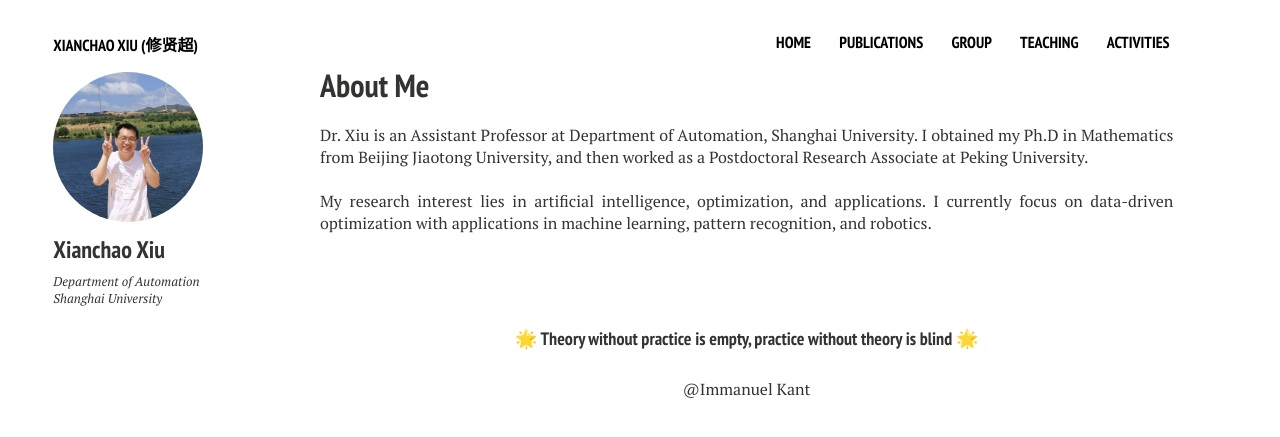
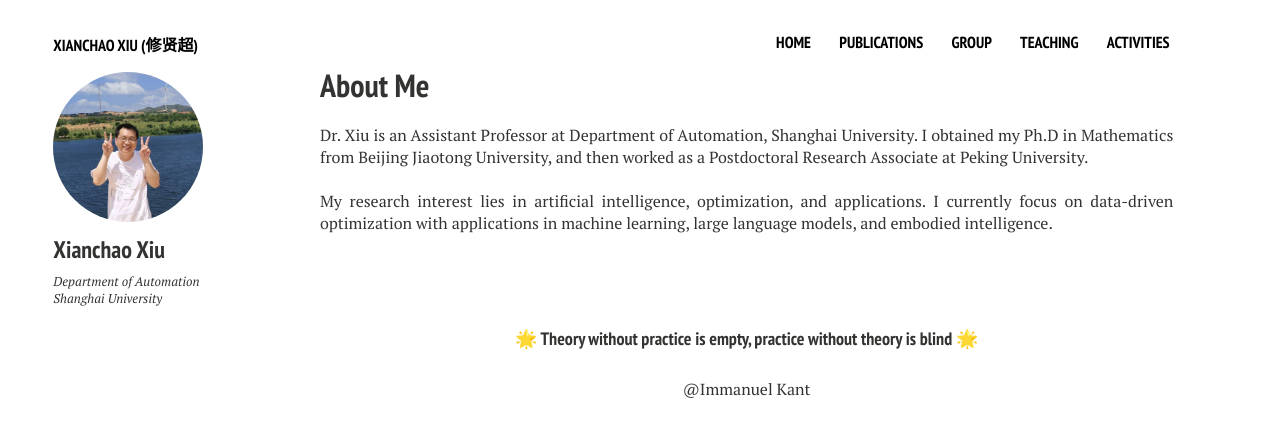
Before and after one commit to xianchaoxiu/xianchaoxiu.github.io, a Jekyll site: the page built from index.md, in a window 1280 px wide. Shown: the top 437 px of the page. Built offline with Jekyll 4.4.1, drawn with Linux system fonts in a browser that asks for light colours; nearby versions of some CDN libraries.

Commit message:
Update home2.html

```diff
--- a/_layouts/home2.html
+++ b/_layouts/home2.html
@@ -32,7 +32,7 @@
 
 
 	 My research interest lies in artificial intelligence, optimization, and applications.
-	 I currently focus on data-driven optimization with applications in machine learning, pattern recognition, and robotics. <br><br>
+	 I currently focus on data-driven optimization with applications in machine learning, large language models, and embodied intelligence. <br><br>
 
 
 
```
